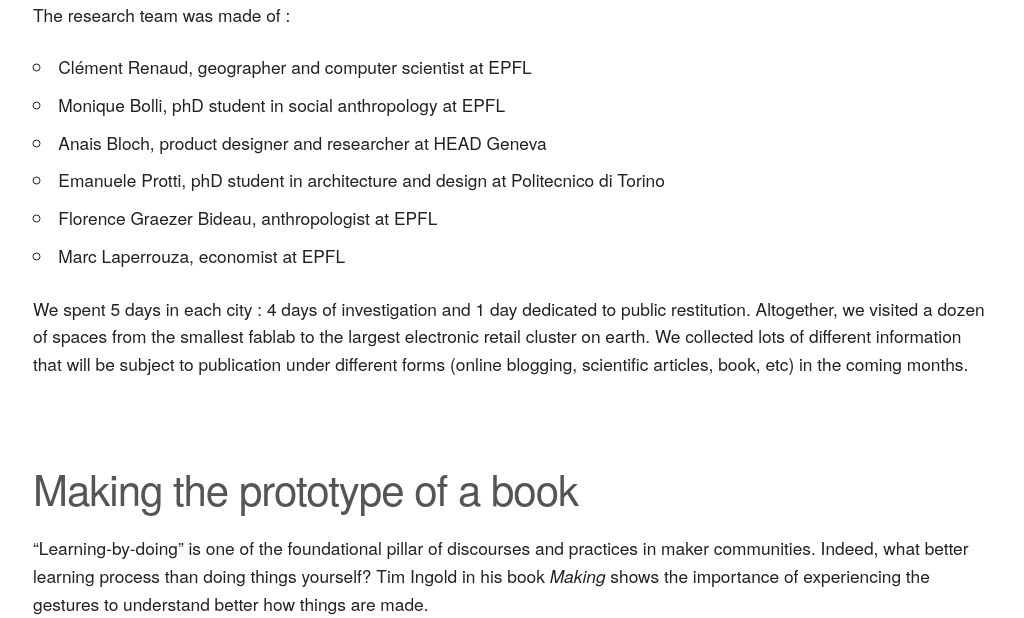
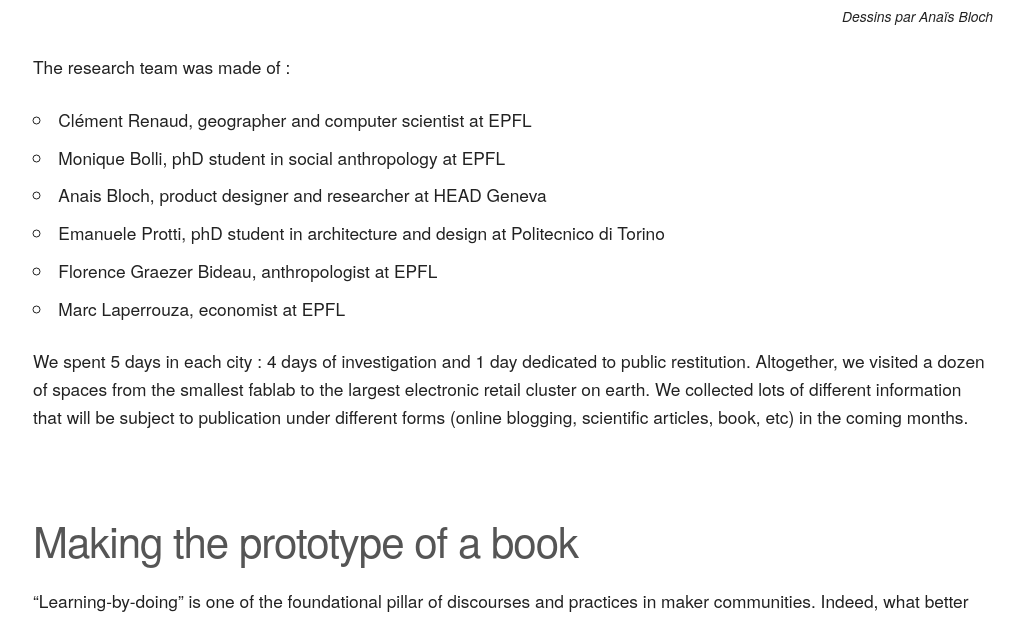
Before and after one commit to clemsos/mapmakers.space, a Jekyll site: the page built from _posts/2018-03-27-report-workshop-china.md, in a window 1280 px wide and 900 px high, scrolled down 1492 px, cut to the strip 254-872 px from the top of the window. Shown: the whole strip, without its empty margins (127-1151 px from the left). Built offline with Jekyll 4.4.1, drawn with Linux system fonts in a browser that asks for light colours.

Commit message:
Add Anais drawings credits

```diff
--- a/_posts/2018-03-27-report-workshop-china.md
+++ b/_posts/2018-03-27-report-workshop-china.md
@@ -69,6 +69,8 @@ Ten days of intense fieldwork, visits and interviews of the MapMakers project en
 During the *Mapping Spaces for Making* workshop, we wanted to re-collect how different spaces that have been instrumental in the unfolding of maker communities in Shanghai and Shenzhen - and how they have been transforming over the years. During 10 days, a research team of 4 to 6 people have been collecting pictures, drawings, maps, data and recordings during visits into these different spaces.
 
 ![](/uploads/team.jpg)
+
+<p style="text-align:right"><small><em>Dessins par Anaïs Bloch</em></small></p>
 
 The research team was made of :
 
```
